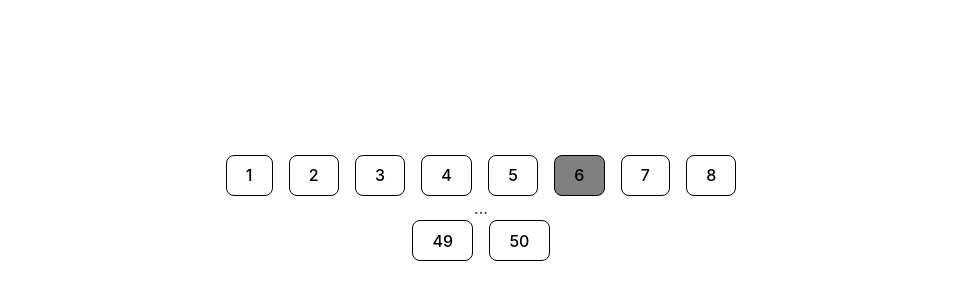
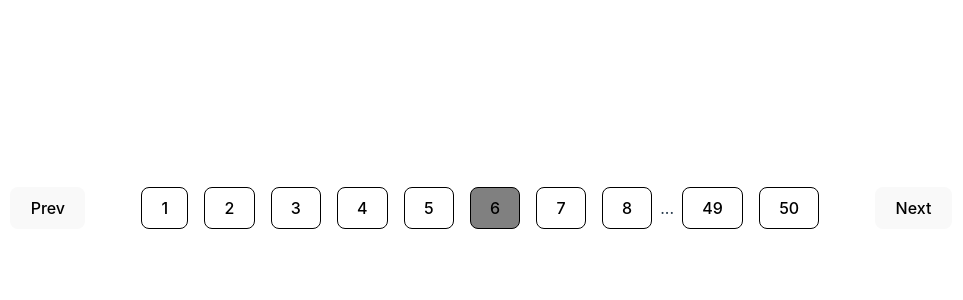
Before and after one commit to omar-baldi/react-pagination-range, a React (Vite) app: page / in a window 1280 px wide. Shown: the part 192-492 px from the top of the page, without its empty margins (159-1122 px from the left). Built offline with nearby package versions, Linux system fonts and the light colour scheme.

Commit message:
Added conditional rendering to navigation buttons

```diff
--- a/src/components/Pagination.tsx
+++ b/src/components/Pagination.tsx
@@ -17,13 +17,14 @@ type Props = {
 export default function Pagination({
   variant,
   size,
-  showFirstButton,
-  showLastButton,
-  hidePrevButton,
-  hideNextButton,
+  showFirstButton = false,
+  showLastButton = false,
+  hidePrevButton = false,
+  hideNextButton = false,
   ...rangeConfig
 }: Props) {
-  const { range, activePage } = usePaginationRange(rangeConfig);
+  const { range, activePage, decrementPage, incrementPage } =
+    usePaginationRange(rangeConfig);
 
   const pagesElements = range.map((page, index) => {
     const isCurrentPageSelected = activePage === page;
@@ -48,5 +49,11 @@ export default function Pagination({
     );
   });
 
-  return pagesElements;
+  return (
+    <div style={{ display: "flex", alignItems: "center", gap: "3rem" }}>
+      {!hidePrevButton && <button onClick={decrementPage}>Prev</button>}
+      <div style={{ display: "flex", alignItems: "center" }}>{pagesElements}</div>
+      {!hideNextButton && <button onClick={incrementPage}>Next</button>}
+    </div>
+  );
 }
```
